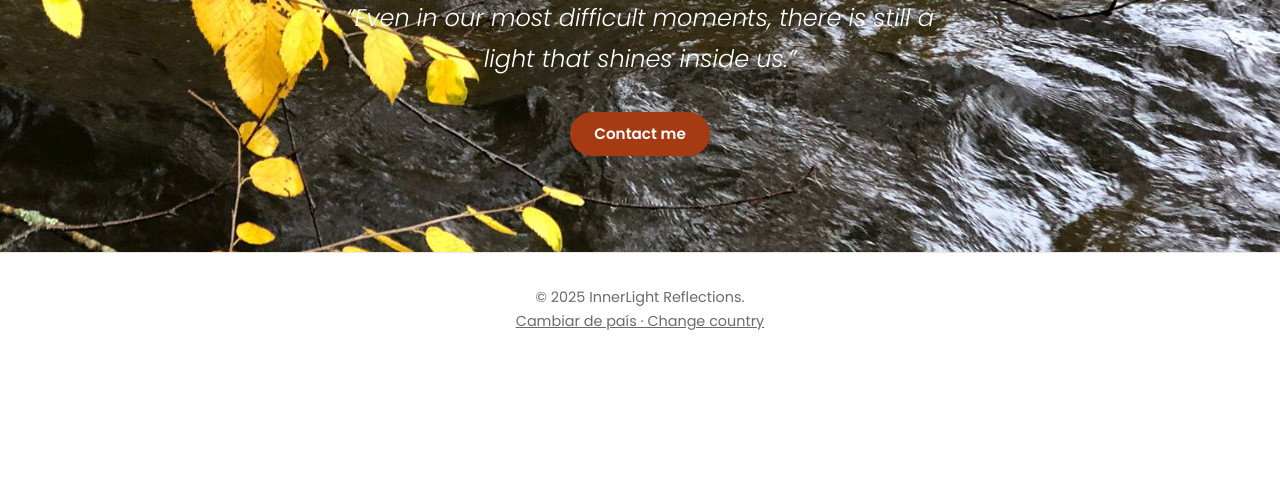
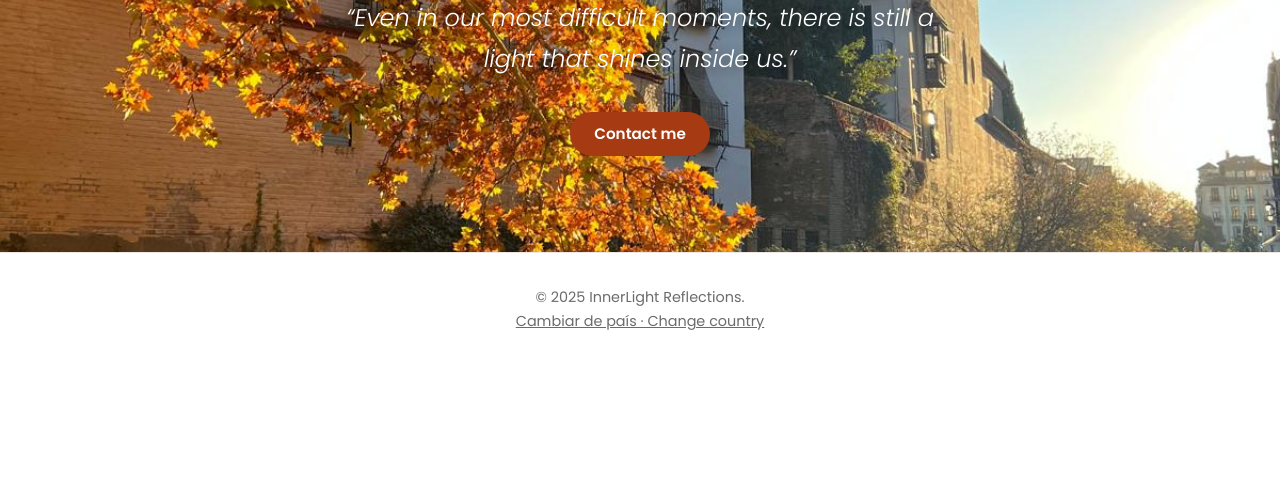
Before and after one commit to carlosky05/InnerLight-ReflectionsPrueva, a plain HTML site: page España/index.html in a window 1280 px wide. Shown: the part 314-800 px from the top of the page. Drawn offline with Linux system fonts and the light colour scheme.

Commit message:
Update index.html

```diff
--- a/España/index.html
+++ b/España/index.html
@@ -48,7 +48,7 @@
 </header>
 
 <!-- Portada -->
-<section class="hero-banner" style="background-image: url('../img/fondo6.jpg');">
+<section class="hero-banner" style="background-image: url('../img/fondo8.jpeg');">
   <div class="container">
     <h1 data-key="heroTitulo">InnerLight Reflections</h1>
     <p class="frase" data-key="heroFrase">“Incluso en nuestros momentos más difíciles, aún hay una luz que brilla dentro de nosotros.”</p>
```
